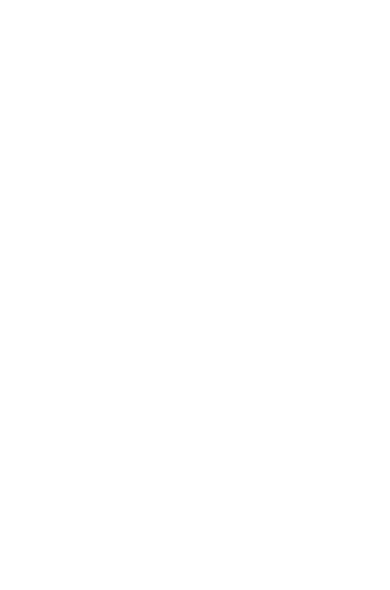
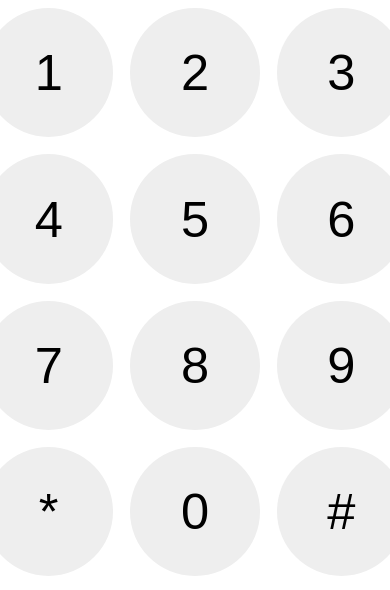
Before and after one commit to Jezzamonn/phone-tree-of-despair, a website built with webpack: page web/src/index.html in a window 390 px wide. Shown: the top 590 px of the page. Built offline with nearby package versions, Linux system fonts and the light colour scheme.

Commit message:
Create a nice looking phone pad

```diff
--- a/web/src/css/styles.css
+++ b/web/src/css/styles.css
@@ -0,0 +1,68 @@
+body {
+    font-family: 'Roboto', sans-serif;
+}
+
+.container {
+    display: flex;
+    flex-direction: column;
+    align-items: center;
+}
+
+.numpad {
+    display: grid;
+    grid-template-columns: auto auto auto;
+    width: 50vh;
+    column-gap: 2vh;
+    row-gap: 2vh;
+}
+
+.numpad-element {
+    position: relative;
+    background-color: #eee;
+    border-radius: 50%;
+    border: none;
+    outline: none;
+    padding: 0;
+    transition: background-color 0.2s;
+}
+
+.numpad-element:hover, .numpad-element:focus {
+    background-color: #ddd;
+}
+
+.numpad-element:active {
+    background-color: #bbb;
+}
+
+.numpad-call {
+    grid-column-start: 2;
+    background-color: #76db7c;
+}
+
+.numpad-call:hover, .numpad-call:focus {
+    background-color: #60c567;
+}
+
+.numpad-call:active {
+    background-color: #4caa52;
+}
+
+.numpad-element::before {
+    content: '';
+    display: block;
+    padding-top: 100%;
+}
+
+.numpad-content {
+    position: absolute;
+    top: 0;
+    left: 0;
+    height: 100%;
+    width: 100%;
+
+    display: flex;
+    justify-content: center;
+    align-items: center;
+
+    font-size: 6vh;
+}
--- a/web/src/index.html
+++ b/web/src/index.html
@@ -4,9 +4,54 @@
 	<title>Phone Tree of Despair</title>
 	<meta http-equiv="Content-Type" content="text/html; charset=utf-8" />
 	<link href="css/styles.css" rel="stylesheet" type="text/css">
-	<meta content='width=device-width, initial-scale=1.0, maximum-scale=1.0, user-scalable=0' name='viewport' />
+    <meta content='width=device-width, initial-scale=1.0, maximum-scale=1.0, user-scalable=0' name='viewport' />
+    <link href="https://fonts.googleapis.com/css2?family=Roboto&display=swap" rel="stylesheet">
 </head>
 <body>
-<script src="js/main.bundle.js"></script>
+    <div class="container">
+        <div class="numpad">
+            <button class="numpad-element">
+                <div class="numpad-content">1</div>
+            </button>
+            <button class="numpad-element">
+                <div class="numpad-content">2</div>
+            </button>
+            <button class="numpad-element">
+                <div class="numpad-content">3</div>
+            </button>
+            <button class="numpad-element">
+                <div class="numpad-content">4</div>
+            </button>
+            <button class="numpad-element">
+                <div class="numpad-content">5</div>
+            </button>
+            <button class="numpad-element">
+                <div class="numpad-content">6</div>
+            </button>
+            <button class="numpad-element">
+                <div class="numpad-content">7</div>
+            </button>
+            <button class="numpad-element">
+                <div class="numpad-content">8</div>
+            </button>
+            <button class="numpad-element">
+                <div class="numpad-content">9</div>
+            </button>
+            <button class="numpad-element">
+                <div class="numpad-content">*</div>
+            </button>
+            <button class="numpad-element">
+                <div class="numpad-content">0</div>
+            </button>
+            <button class="numpad-element">
+                <div class="numpad-content">#</div>
+            </button>
+            <button class="numpad-element numpad-call">
+                <div class="numpad-content">📞</div>
+            </button>
+        </div>
+        <div>Hello!</div>
+    </div>
+    <script src="js/main.bundle.js"></script>
 </body>
 </html>
```
Also changed, not shown: web/package.json (+21 -2 lines), 1 other file.
